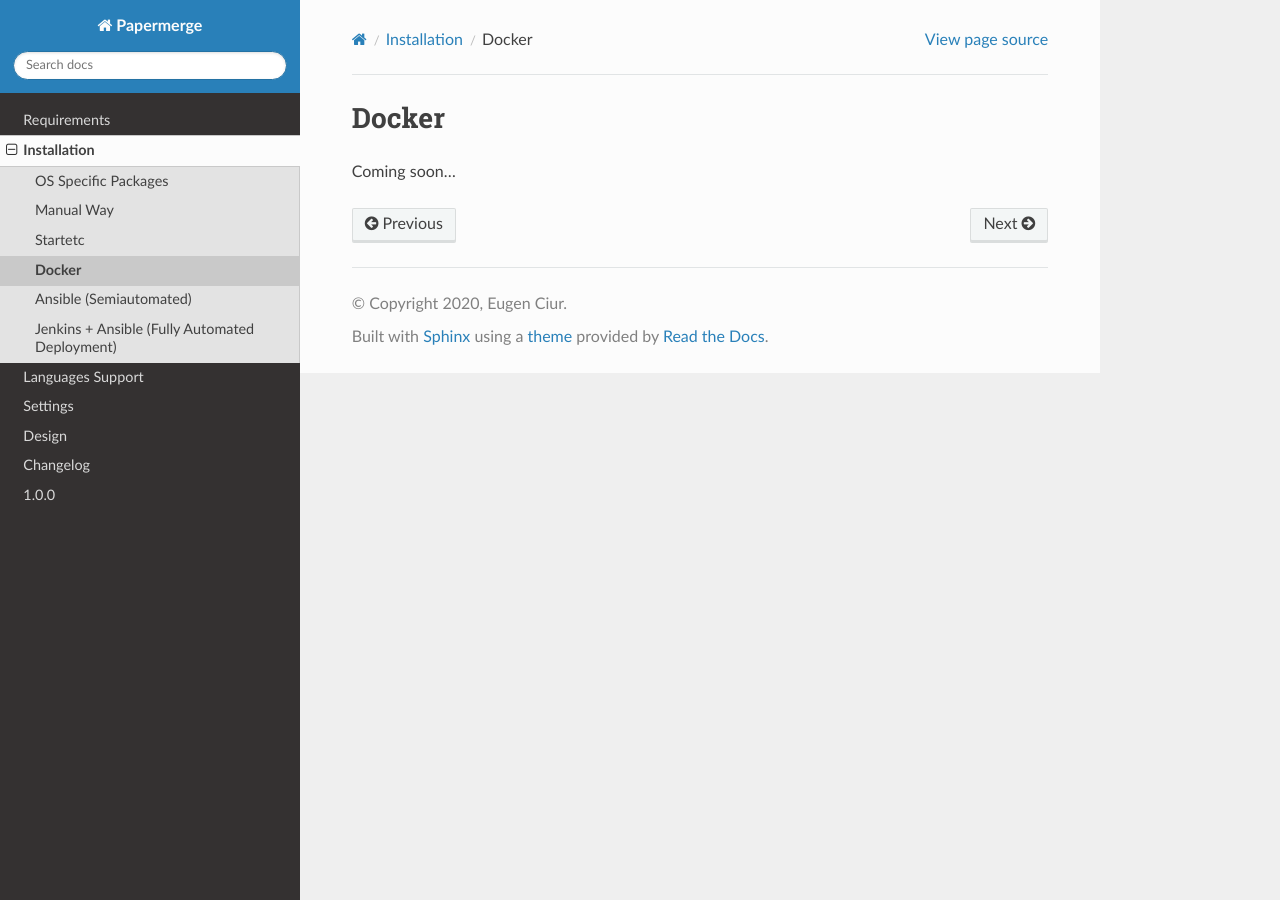
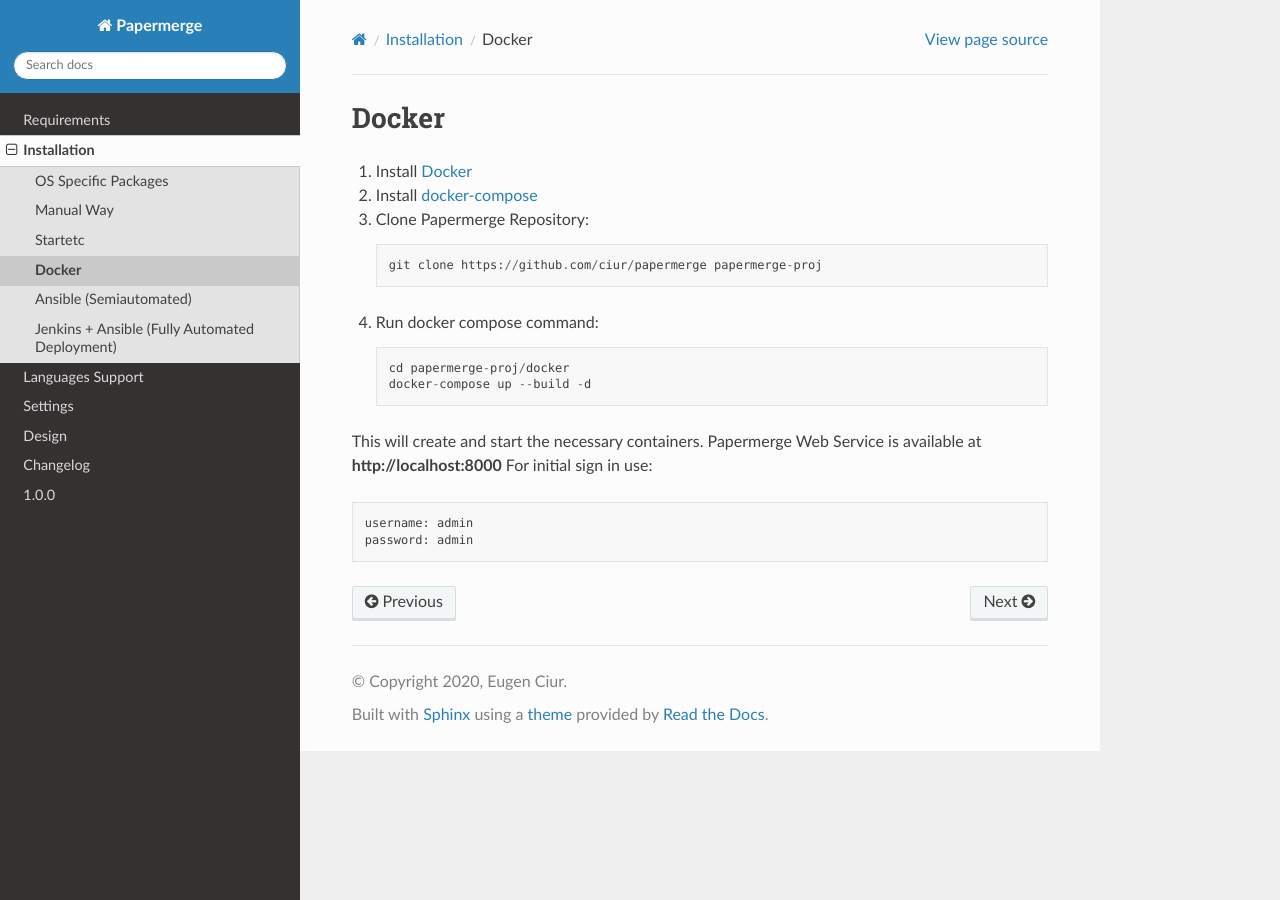
Before and after one commit to ciur/papermerge, a Sphinx documentation site: the page built from docs/source/installation/docker.rst, in a window 1280 px wide. Built offline with Sphinx 7.4.7 and the Read the Docs theme 2.0.0, drawn with Linux system fonts in a browser that asks for light colours.

Commit message:
Documentation updated. Docker method.

```diff
--- a/docs/source/installation/docker.rst
+++ b/docs/source/installation/docker.rst
@@ -1,4 +1,20 @@
 Docker
 **********
 
-Coming soon...
+1. Install `Docker <https://www.docker.com/>`_
+2. Install `docker-compose <https://docs.docker.com/compose/install/>`_
+3. Clone Papermerge Repository::
+
+    git clone https://github.com/ciur/papermerge papermerge-proj
+
+4. Run docker compose command::
+
+    cd papermerge-proj/docker
+    docker-compose up --build -d
+
+This will create and start the necessary containers.
+Papermerge Web Service is available at **http://localhost:8000**
+For initial sign in use::
+
+    username: admin
+    password: admin
```
